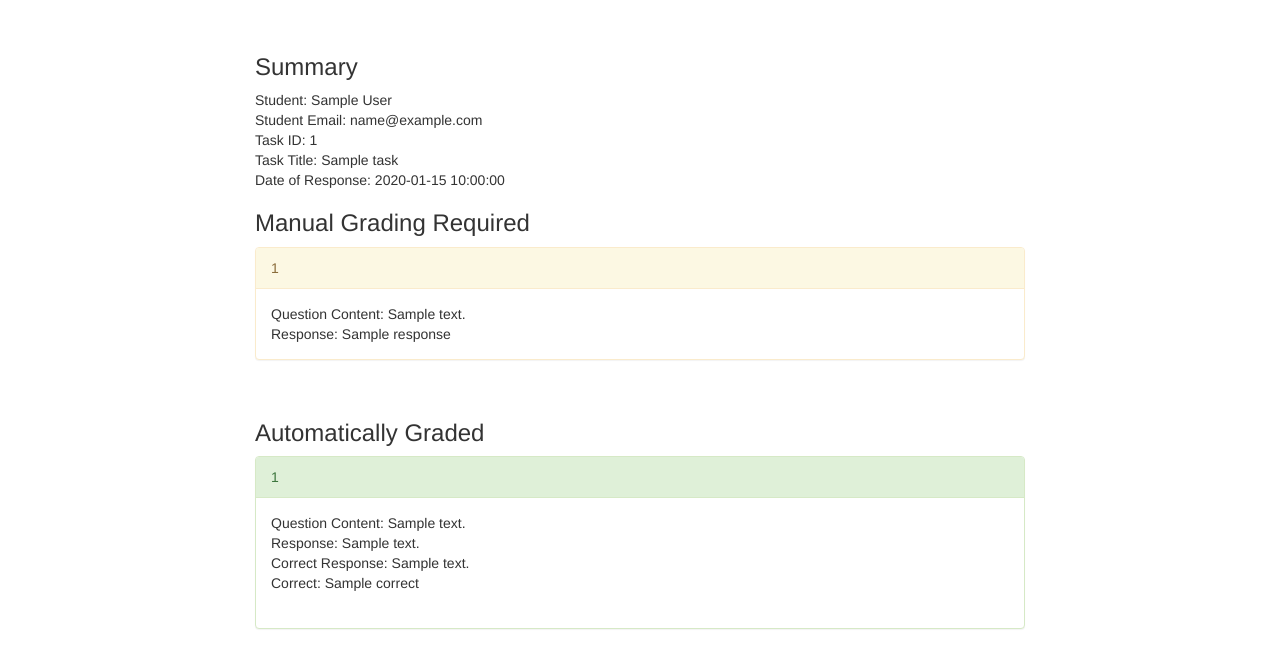
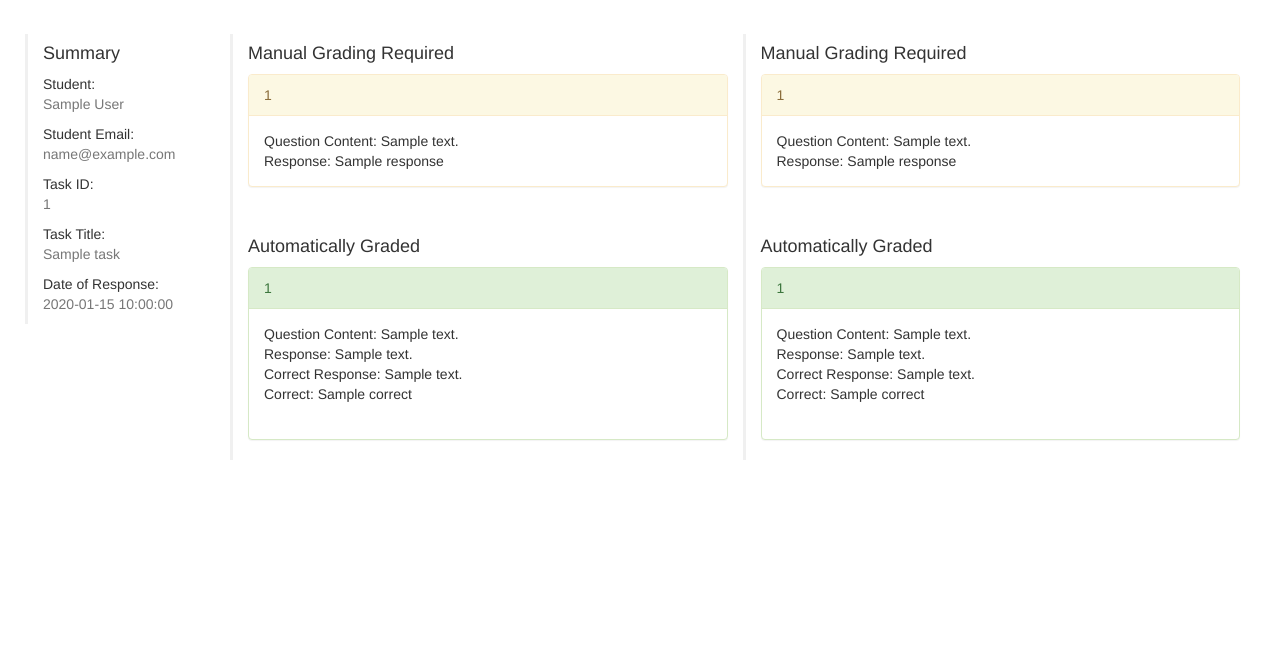
Before and after one commit to travisreed-wf/491Project, a Flask app: template src/templates/grading/response.html in a window 1280 px wide. Shown: the part 51-719 px from the top of the page. Run offline with Flask 2, Linux system fonts and the light colour scheme; tables that the repository leaves empty hold one stand-in row (values such as "Sample post"); the template is opened without the code that fills it: values that come from a table or form of the project are taken from there, most other values are stand-ins (such as "Sample title", 1, 10 or a date in 2020); data that the repository does not hold is empty; parts of the project's set-up code (start-up, migrations or seed data) failed here and were passed over; some libraries are stand-ins or nearby versions.

Commit message:
new layout

```diff
--- a/src/static/bootstrap3/css/custom-styling.css
+++ b/src/static/bootstrap3/css/custom-styling.css
@@ -17,3 +17,6 @@
     cursor: inherit;
     display: block;
 }
+.vertical-line {
+    border-left: solid #f0f0f0;
+}
--- a/src/templates/grading/response.html
+++ b/src/templates/grading/response.html
@@ -7,16 +7,17 @@
 {% endblock %}
 {% block body %}
 <br>
-<div class="col-md-10 col-md-offset-2" style="width:800px;">
-    <h3>Summary</h3>
-    Student: {{ student.name }}<br>
-    Student Email: {{ student.email }}<br>
-    Task ID: {{ task.id }}<br>
-    Task Title: {{ task.title }}<br>
-    Date of Response: {{ task_response.datetime }}
-</div><br>
-<div class="col-md-10 col-md-offset-2" style="width:800px;">
-    <h3>Manual Grading Required</h3>
+<div class="row">
+  <div class="col-md-2 vertical-line">
+      <h4>Summary</h4>
+      Student: <p class="text-muted">{{ student.name }}</p>
+      Student Email: <p class="text-muted">{{ student.email }}</p>
+      Task ID: <p class="text-muted">{{ task.id }}</p>
+      Task Title: <p class="text-muted">{{ task.title }}</p>
+      Date of Response: <p class="text-muted">{{ task_response.datetime }}</p>
+  </div>
+  <div class="col-md-5 vertical-line">
+      <h4>Manual Grading Required</h4>
       {% for manual_question in response['manual_questions'] %}
         <div class="panel panel-warning">
           <div class="panel-heading">{{manual_question['questionID']}}</div>
@@ -26,7 +27,7 @@
           </div>
         </div>
       {% endfor %}<br>
-    <h3>Automatically Graded</h3>
+      <h4>Automatically Graded</h4>
       {% for automatic_question in response['automatic_questions'] %}
         <div class="panel {% if automatic_question['correct'] %}panel-success{% else %}panel-danger{% endif %}">
           <div class="panel-heading">{{automatic_question['questionID']}}</div>
@@ -40,6 +41,32 @@
         </div>
       {% endfor %}
   </div>
+  <div class="col-md-5 vertical-line">
+      <h4>Manual Grading Required</h4>
+      {% for manual_question in response['manual_questions'] %}
+        <div class="panel panel-warning">
+          <div class="panel-heading">{{manual_question['questionID']}}</div>
+          <div class="panel-body">
+            Question Content: {{manual_question['questionContent']}}<br>
+            Response: {{manual_question['response']}}
+          </div>
+        </div>
+      {% endfor %}<br>
+      <h4>Automatically Graded</h4>
+      {% for automatic_question in response['automatic_questions'] %}
+        <div class="panel {% if automatic_question['correct'] %}panel-success{% else %}panel-danger{% endif %}">
+          <div class="panel-heading">{{automatic_question['questionID']}}</div>
+          <div class="panel-body">
+            Question Content: {{automatic_question['questionContent']}}<br>
+            Response: {{automatic_question['selectedOptionText']}}<br>
+            Correct Response: {{automatic_question['correctOptionText']}}<br>
+            Correct: {{automatic_question['correct']}}<br>
+            <br>
+          </div>
+        </div>
+      {% endfor %}
+  </div>
+</div>
 {% endblock %}
 {% block js_bottom %}
 {{ super() }}
```
Lines whose indentation alone changed are shown as unchanged.
